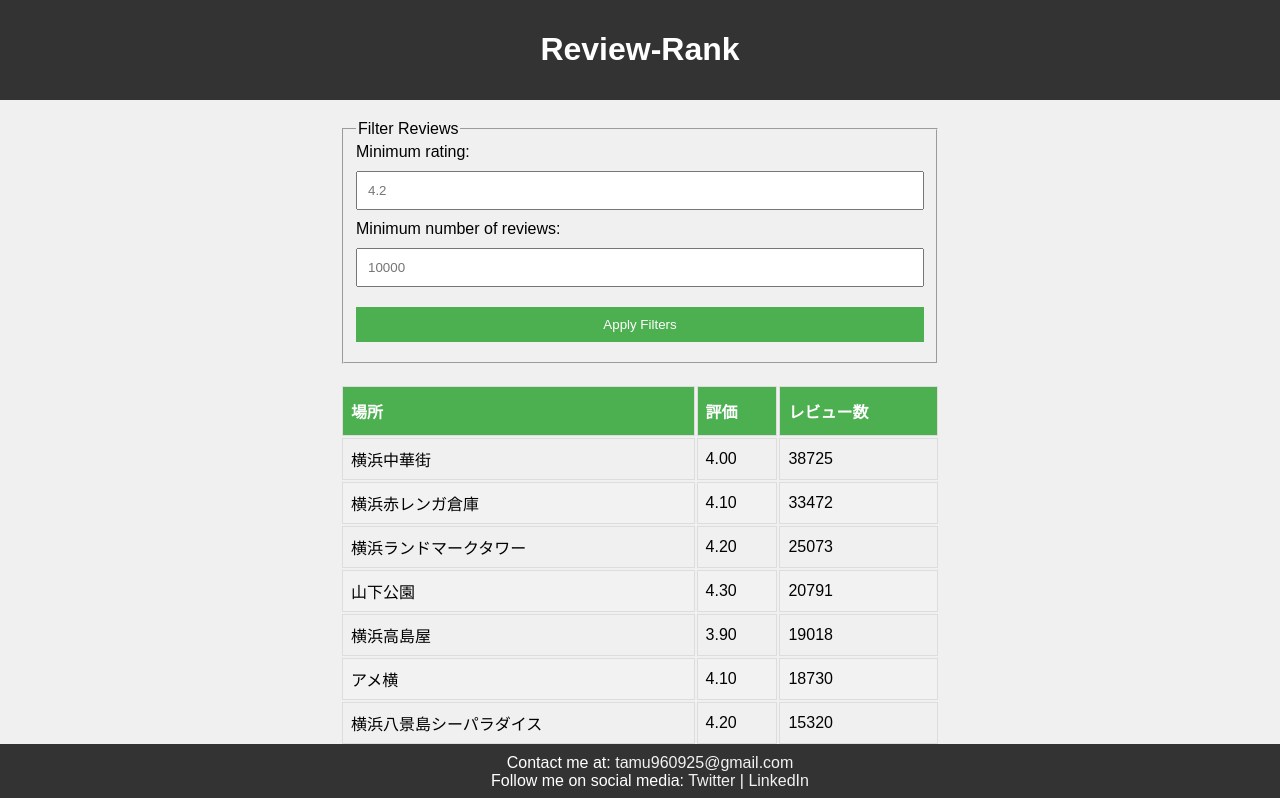
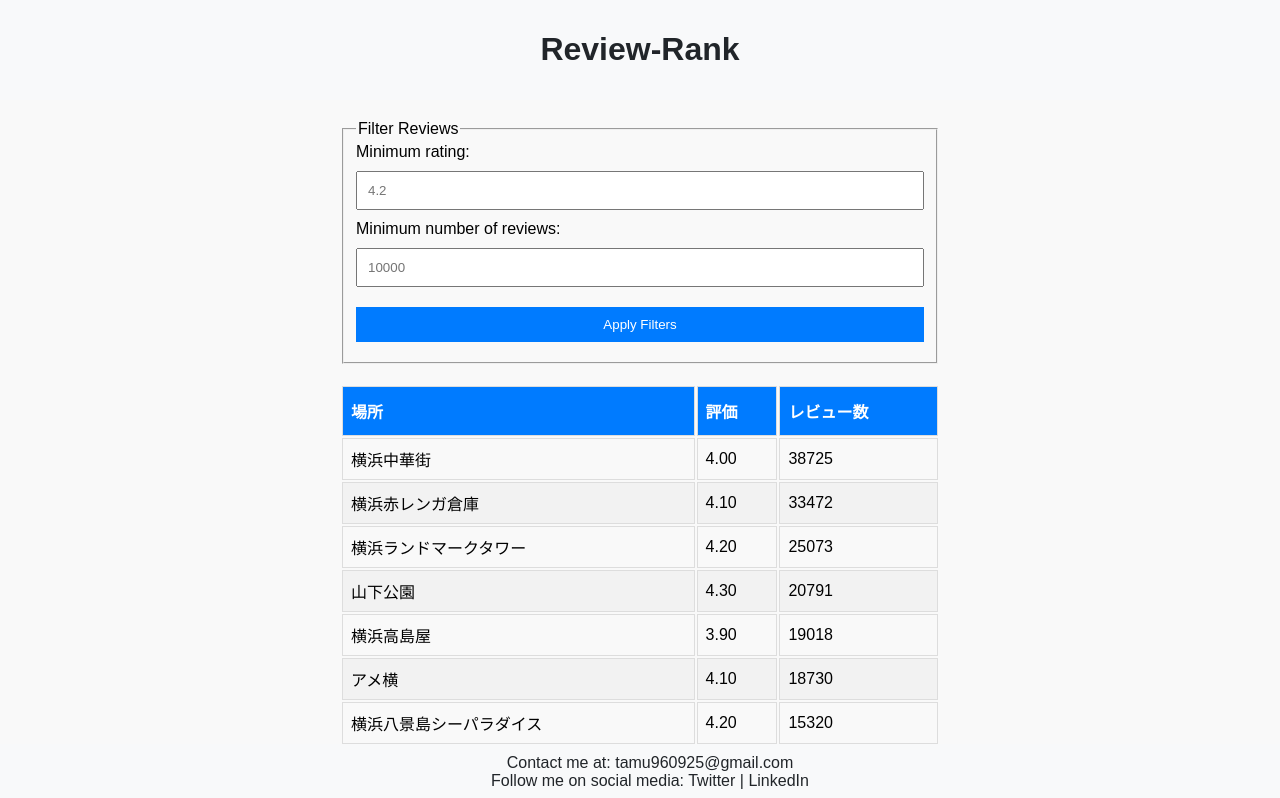
Before and after one commit to tamu960925/tamu960925.github.io, a plain HTML site: page index.html in a window 1280 px wide. Shown: the top 798 px of the page. Drawn offline with nearby package versions, Linux system fonts and the light colour scheme.

Commit message:
Update Color

```diff
--- a/index.html
+++ b/index.html
@@ -7,11 +7,11 @@
             font-family: Arial, sans-serif;
             margin: 0;
             padding: 0;
-            background-color: #f0f0f0;
+            background-color: #f9f9f9;
         }
         header {
-            background-color: #333;
-            color: white;
+            background-color: #f8f9fa;
+            color: #212529;
             padding: 10px;
             text-align: center;
         }
@@ -30,7 +30,7 @@
             padding-top: 12px;
             padding-bottom: 12px;
             text-align: left;
-            background-color: #4CAF50;
+            background-color: #007bff;
             color: white;
         }
         tr:nth-child(even) {
@@ -48,7 +48,7 @@
             box-sizing: border-box;
         }
         button {
-            background-color: #4CAF50;
+            background-color: #007bff;
             color: white;
             border: none;
             cursor: pointer;
@@ -57,8 +57,8 @@
             opacity: 0.8;
         }
         footer {
-            background-color: #333;
-            color: white;
+            background-color: #f8f9fa;
+            color: #212529;
             text-align: center;
             padding: 10px;
             position: fixed;
@@ -98,8 +98,8 @@
     </table>
 
     <footer>
-        <p>Contact me at: <a href="mailto:tamu960925@gmail.com" style="color: #f2f2f2;">tamu960925@gmail.com</a></p>
-        <p>Follow me on social media: <a href="#" style="color: #f2f2f2;">Twitter</a> | <a href="#" style="color: #f2f2f2;">LinkedIn</a></p>
+        <p>Contact me at: <a href="mailto:tamu960925@gmail.com" style="color: #212529;">tamu960925@gmail.com</a></p>
+        <p>Follow me on social media: <a href="#" style="color: #212529;">Twitter</a> | <a href="#" style="color: #212529;">LinkedIn</a></p>
     </footer>
 
     <script>
```
